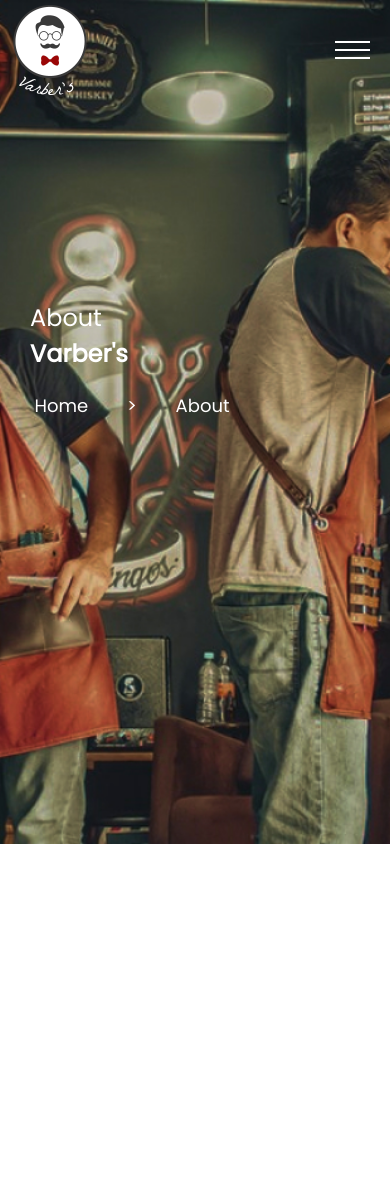
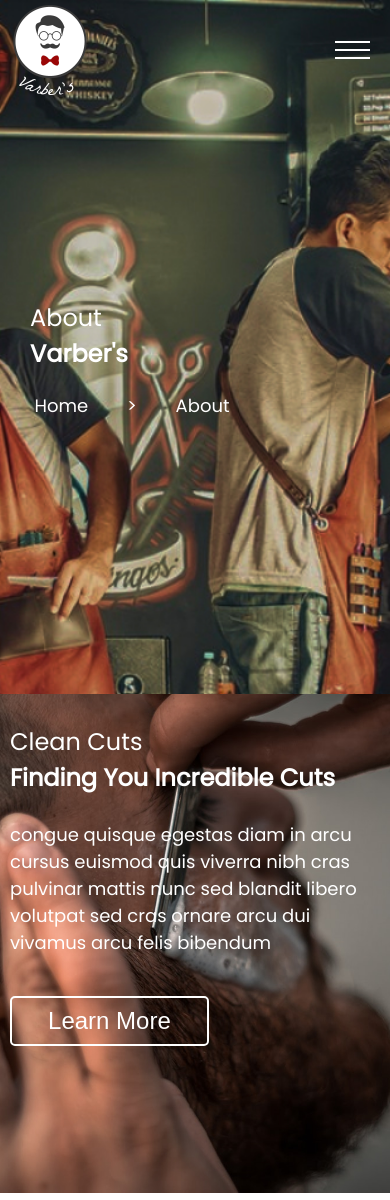
Before and after one commit to Aim-Entity/barber, a Django app: page /about in a window 390 px wide. Before the commit the page ends 844 px from the top, so only its background shows below. Run offline with Django 3.2, Linux system fonts and the light colour scheme.

Commit message:
Mobile view about page section 2 done

```diff
--- a/about/static/about/style.css
+++ b/about/static/about/style.css
@@ -49,3 +49,55 @@
 
   color: #ffffff;
 }
+
+.s2-cover {
+  width: 100%;
+  height: 499px;
+  object-fit: cover;
+  margin-top: 275px;
+}
+
+.s2-container {
+  position: absolute;
+  margin-top: 95px;
+  color: #fff;
+  margin-left: 10px;
+}
+
+.s2-sub-title {
+  margin-top: 210px;
+  font-size: 24px;
+  font-weight: 400;
+  line-height: 36px;
+
+  color: #ffffff;
+}
+
+.s2-title {
+  font-weight: 600;
+  font-size: 24px;
+  line-height: 36px;
+
+  color: #ffffff;
+}
+
+.s2-title-span {
+  font-weight: bold;
+}
+
+.s2-par1 {
+  margin-top: 25px;
+  font-size: 18px;
+}
+
+.s2-btn {
+  width: 198.88px;
+  height: 50px;
+
+  border: 2px solid #fff;
+  margin-top: 40px;
+  background: none;
+  border-radius: 5px;
+  color: #fff;
+  font-size: 24px;
+}
--- a/templates/about/index.htm
+++ b/templates/about/index.htm
@@ -35,6 +35,26 @@
             </span>
           </div>
         </div>
+
+        <div class="section4">
+          <div class="s2-container">
+            <h2 class="s2-sub-title">Clean Cuts</h2>
+            <h1 class="s2-title">
+              Finding You Incredible Cuts</span>
+            </h1>
+
+            <p class="s2-par1">
+              congue quisque egestas diam in arcu cursus euismod quis viverra nibh cras pulvinar mattis nunc sed blandit libero volutpat sed cras ornare arcu dui vivamus arcu felis bibendum
+            </p>
+
+            <button class="s2-btn orange-btn">Learn More</button>
+          </div>
+          <img
+            src="{% static 'about/imgs/about.jpg' %}"
+            alt="hero 2"
+            class="s2-cover"
+          />
+        </div>
       </div>
     </div>
     {% endblock %}
```
